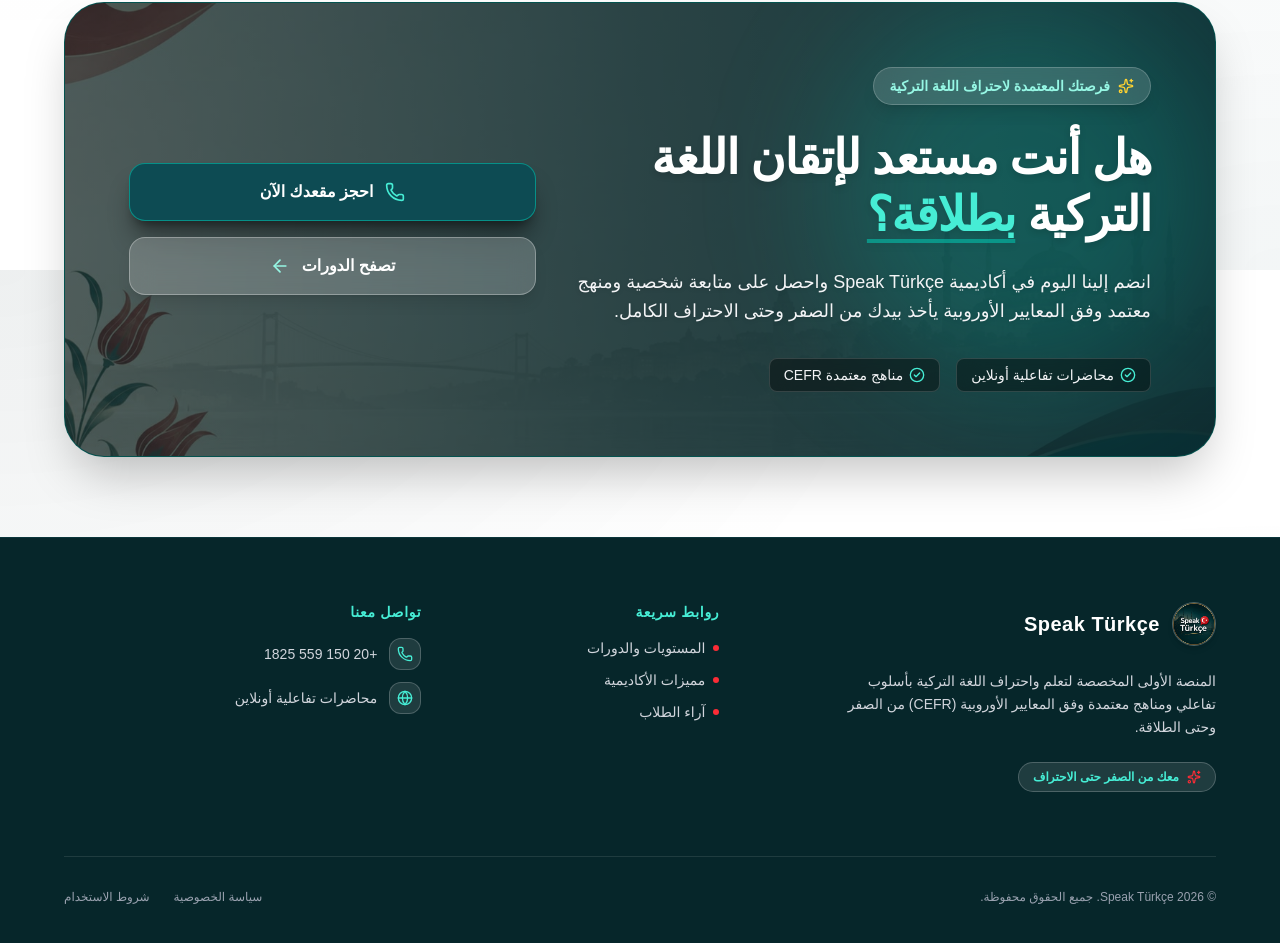
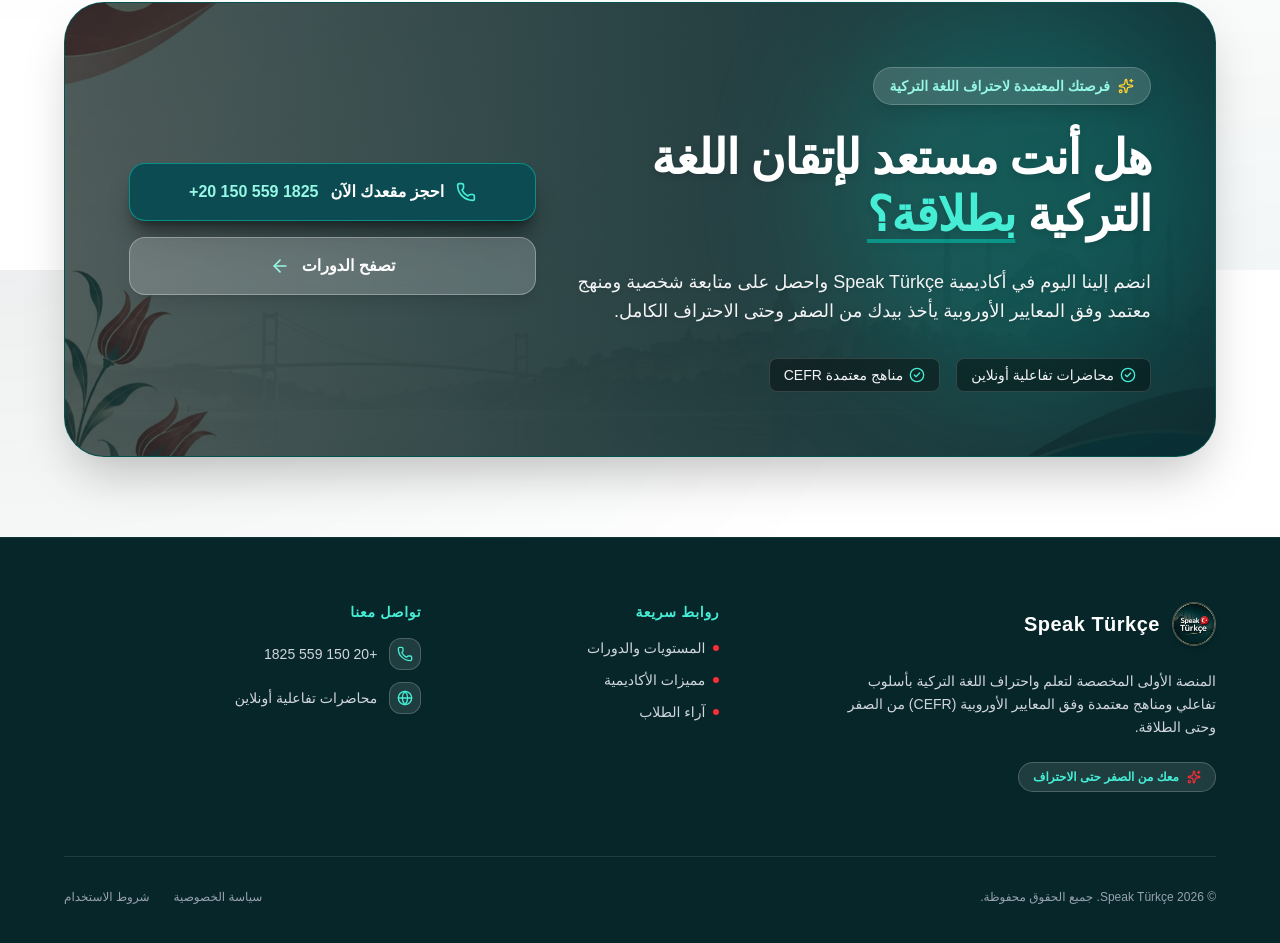
Before and after one commit to mostafaaboelmagd/-Speak-T-rk-e, a Next.js app: page / in a window 1280 px wide. Shown: the part 3730-4673 px from the top of the page. Built offline with nearby package versions, Linux system fonts and the light colour scheme.

Commit message:
Update project changes

```diff
--- a/components/site/Banner.jsx
+++ b/components/site/Banner.jsx
@@ -4,11 +4,9 @@ import { Phone, ArrowLeft, Sparkles, CheckCircle2 } from "lucide-react";
 
 export default function Banner({ onOpenRegister }) {
   return (
-    (
     <section className="py-20 px-4 sm:px-6 lg:px-8">
       <div className="max-w-6xl mx-auto">
         <div className="relative overflow-hidden rounded-[2.5rem] bg-[#06262a] p-8 sm:p-12 md:p-16 shadow-2xl border border-teal-500/30 text-white">
-
           {/* الخلفية مع تعديل الشفافية لتكون أفتح وأوضح */}
           <div className="absolute inset-0 z-0 opacity-50">
             <Image
@@ -26,21 +24,24 @@ export default function Banner({ onOpenRegister }) {
           <div className="absolute top-0 right-0 w-96 h-96 bg-teal-400/20 rounded-full blur-3xl pointer-events-none" />
 
           <div className="relative z-10 grid grid-cols-1 lg:grid-cols-12 gap-8 items-center">
-
             {/* المحتوى والنصوص */}
             <div className="lg:col-span-7 space-y-6 text-center lg:text-right">
-
               <div className="inline-flex items-center gap-2 px-4 py-2 rounded-full bg-white/15 border border-white/20 text-teal-200 text-xs sm:text-sm font-bold backdrop-blur-md shadow-lg">
                 <Sparkles className="w-4 h-4 text-amber-300" />
                 <span>فرصتك المعتمدة لاحتراف اللغة التركية</span>
               </div>
 
               <h2 className="text-3xl sm:text-4xl md:text-5xl font-black leading-[1.2] tracking-tight text-white drop-shadow-md">
-                  هل أنت مستعد لإتقان اللغة التركية <span className="text-teal-300 underline decoration-teal-400/50 underline-offset-8">بطلاقة؟</span>
+                هل أنت مستعد لإتقان اللغة التركية{" "}
+                <span className="text-teal-300 underline decoration-teal-400/50 underline-offset-8">
+                  بطلاقة؟
+                </span>
               </h2>
 
               <p className="text-base sm:text-lg text-gray-100 leading-relaxed font-normal max-w-2xl mx-auto lg:mx-0 drop-shadow">
-                  انضم إلينا اليوم في أكاديمية Speak Türkçe واحصل على متابعة شخصية ومنهج معتمد وفق المعايير الأوروبية يأخذ بيدك من الصفر وحتى الاحتراف الكامل.
+                انضم إلينا اليوم في أكاديمية Speak Türkçe واحصل على متابعة شخصية
+                ومنهج معتمد وفق المعايير الأوروبية يأخذ بيدك من الصفر وحتى
+                الاحتراف الكامل.
               </p>
 
               <div className="flex flex-wrap items-center justify-center lg:justify-start gap-4 pt-2 text-xs sm:text-sm text-gray-100">
@@ -57,7 +58,6 @@ export default function Banner({ onOpenRegister }) {
 
             {/* الأزرار بوضوح وإضاءة ممتازة */}
             <div className="lg:col-span-5 flex flex-col sm:flex-row lg:flex-col items-center justify-center gap-4 w-full pt-4 lg:pt-0">
-
               {/* زر احجز مقعدك الآن بلون بترولي فاتح وواضح */}
               <button
                 onClick={onOpenRegister}
@@ -65,6 +65,9 @@ export default function Banner({ onOpenRegister }) {
               >
                 <Phone className="w-5 h-5 text-teal-300" />
                 <span>احجز مقعدك الآن</span>
+                <span dir="ltr" className="text-teal-200 font-bold">
+                  +20 150 559 1825
+                </span>
               </button>
 
               {/* زر تصفح الدورات بتأثير زجاجي واضح */}
@@ -75,13 +78,10 @@ export default function Banner({ onOpenRegister }) {
                 <span>تصفح الدورات</span>
                 <ArrowLeft className="w-5 h-5 text-teal-200" />
               </a>
-
             </div>
-
           </div>
         </div>
       </div>
     </section>
-    )
   );
 }
```
Lines whose indentation alone changed are shown as unchanged.
